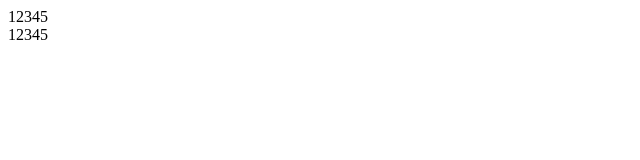
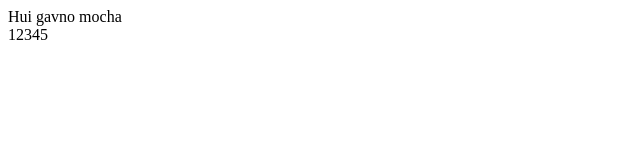
Before and after one commit to FomichtheDev/CyberShoka, a plain HTML site: page index.html in a window 1280 px wide. Shown: the full height of the page, 0-640 px from the left. Drawn offline with Linux system fonts and the light colour scheme.

Commit message:
two headers

```diff
--- a/index.html
+++ b/index.html
@@ -9,7 +9,7 @@
 </head>
 <body>
 
-    <header><span>12345</span></header>
+    <header>Hui gavno mocha</header>
 
 <div class="hiu">
     <div class="cock"></div>
```
